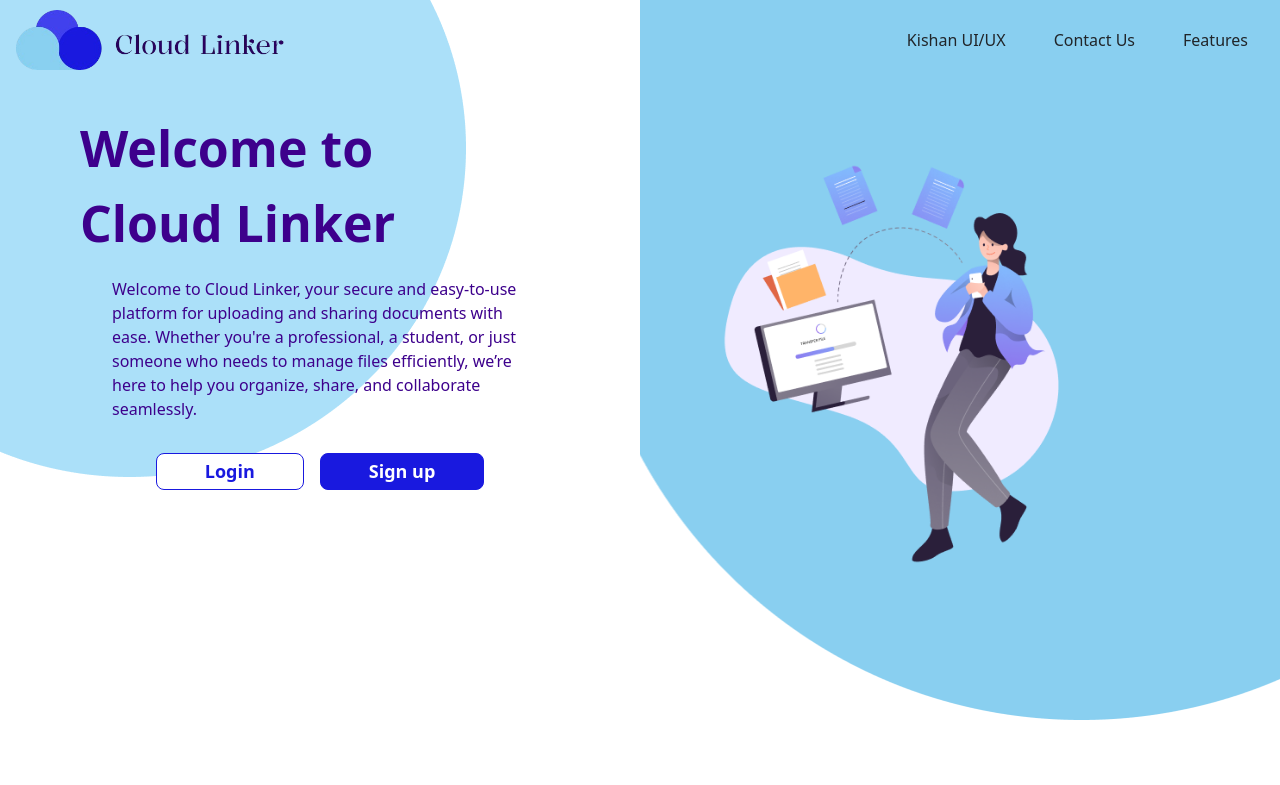
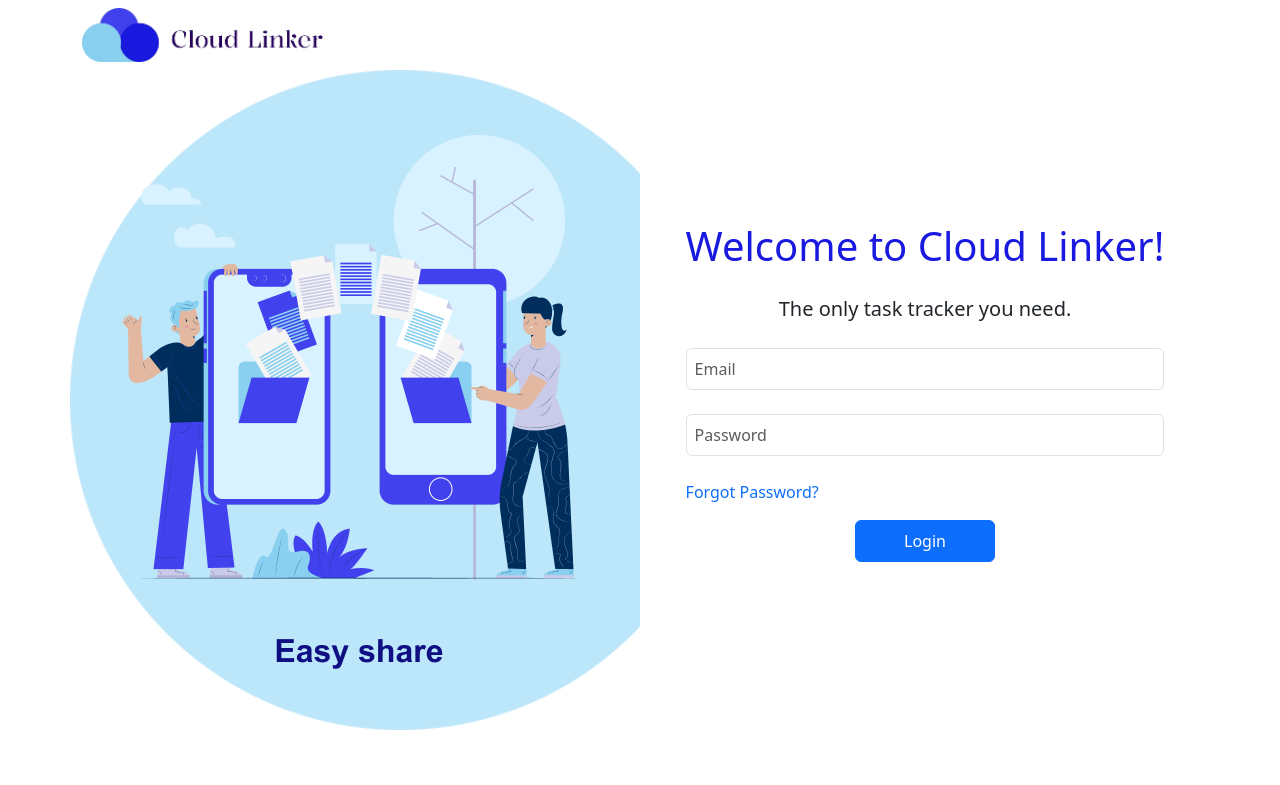
Before and after one commit to jasvinderkhera/cloud-linker, a React (Create React App) app: page /login in a window 1280 px wide. Shown: the top 785 px of the page. Built offline with nearby package versions, Linux system fonts and the light colour scheme.

Commit message:
login page added

```diff
--- a/src/App.js
+++ b/src/App.js
@@ -1,15 +1,19 @@
 import 'bootstrap/dist/css/bootstrap.min.css';
 import Homepage from './components/homepage/Homepage';
-import Header from './components/header/Header';
-import Footer from './components/footer/Footer';
+import Login from './components/login/login';
+import { BrowserRouter, Routes, Route} from 'react-router-dom';
 
 function App() {
   return (
-    <>
-    <Header/>
-    <Homepage/>
-    <Footer/>
-    </>
+    <BrowserRouter>
+
+    <Routes>
+
+    < Route path="/" element={<Homepage/>}/>
+    <Route path='/login' element={<Login/>} />
+    </Routes>
+
+    </BrowserRouter>
   );
 }
 
--- a/src/components/footer/Footer.jsx
+++ b/src/components/footer/Footer.jsx
@@ -20,7 +20,7 @@ function Footer() {
             </div>
           </div>
         </div>
-        <div className="col-md-8 footerBox2 d-flex justify-content-between">
+        <div className="col-md-8 footerBox2 mt-3 mt-md-0 d-flex flex-column flex-md-row gap-md-0 gap-4 justify-content-between">
 
           <div className="footerBox21">
             <h4>Features</h4>
--- a/src/components/homepage/Homepage.css
+++ b/src/components/homepage/Homepage.css
@@ -41,19 +41,19 @@
     color: var(--text-secondary);
 }
 
-.actionButtons button{
+.actionButtons a{
     font-size: 18px;
     font-weight: 600;
     border-radius: 8px;
 }
 
-.actionButtons .login button{
+.actionButtons .login a{
     background-color: white;
     color: var(--main-color);
     border: 1px solid var(--main-color);
 }
 
-.actionButtons .signup button{
+.actionButtons .signup a{
     background-color: var(--main-color);
     color: white;
     border: 1px solid var(--main-color);
--- a/src/components/homepage/Homepage.jsx
+++ b/src/components/homepage/Homepage.jsx
@@ -1,10 +1,15 @@
 import React from "react";
 import "./Homepage.css";
 import { images } from "../../constant/ImagePath";
+import { Link } from "react-router-dom";
+import Header from "../header/Header";
+import Footer from "../footer/Footer";
 
 function Homepage() {
   return (
+
     <div className="homepage ">
+      <Header/>
       <div className="topContainer d-flex flex-column-reverse flex-md-row">
         <div className="leftCircle d-flex flex-column justify-content-center align-items-center">
           <div className="welcome">
@@ -21,10 +26,10 @@ function Homepage() {
           </div>
           <div className="actionButtons d-flex gap-3 pt-3">
             <div className="login">
-              <button className="px-5 py-1">Login</button>
+              <Link className="px-5 py-2 nav-link" to={'/login'}>Login</Link>
             </div>
             <div className="signup">
-              <button className="px-5 py-1">Sign up</button>
+              <Link className="px-5 py-2 nav-link" to={'/login'}>Sign up</Link>
             </div>
           </div>
         </div>
@@ -140,6 +145,7 @@ function Homepage() {
         </div>
 
       </div>
+      <Footer/>
     </div>
   );
 }
--- /dev/null
+++ b/src/components/login/login.css
@@ -0,0 +1,19 @@
+.ellipse{
+    height: 660px;
+    background: url('../../assets/images/Ellipse9.png');
+    background-size: cover;
+    background-repeat: no-repeat;
+}
+
+.Loginlogo{
+    height: 70px;
+}
+
+.Loginlogo img{
+    height: 100%;
+object-fit: cover;
+}
+
+.mainBlue{
+    color: var(--main-color);
+}
--- /dev/null
+++ b/src/components/login/login.jsx
@@ -0,0 +1,34 @@
+import React from 'react'
+import './login.css'
+import { images } from '../../constant/ImagePath'
+
+function Login() {
+  return (
+    <div>
+        <div className="container">
+            <div className="Loginlogo py-2">
+                <img src={images.logoNew} alt="" className='img-fluid'/>
+            </div>
+            <div className="row">
+                <div className="col-md-6 ellipse d-flex justify-content-center align-items-center">
+                <img src={images.loginPage} alt="" className='img-fluid'/>
+                </div>
+                <div className="col-md-6 d-flex justify-content-center align-items-center">
+                  <div>
+                    <h2 className='h1 mainBlue mb-4'>Welcome to Cloud Linker!</h2>
+                    <p className="text-center fs-5 mb-4">The only task tracker you need.</p>
+                    <form action=""></form>
+                    <input type="email" placeholder='Email' className="form-control mb-4 p-2" />
+                    <input type="password" placeholder='Password' className="form-control mb-4 p-2" />
+                    <a href="" className='text-decoration-none'>Forgot Password?</a>
+
+                   <p className='text-center'> <button className="btn px-5 py-2 mt-3 btn-primary d-inline-block">Login</button></p>
+                  </div>
+                </div>
+            </div>
+        </div>
+    </div>
+  )
+}
+
+export default Login
--- a/src/constant/ImagePath.js
+++ b/src/constant/ImagePath.js
@@ -7,6 +7,8 @@ import fb from '../assets/images/fb.png'
 import insta from '../assets/images/insta.png'
 import ball from '../assets/images/ball.png'
 import linkedin from '../assets/images/linkedin.png'
+import loginPage from '../assets/images/loginPage.png'
+
 
 
 export const images = {
@@ -18,5 +20,6 @@ export const images = {
     insta:insta,
     ball:ball,
     linkedin:linkedin,
+    loginPage:loginPage,
 
 }
```
Also changed, not shown: src/assets/images/Ellipse9.png (added), src/assets/images/loginPage.png (added).
